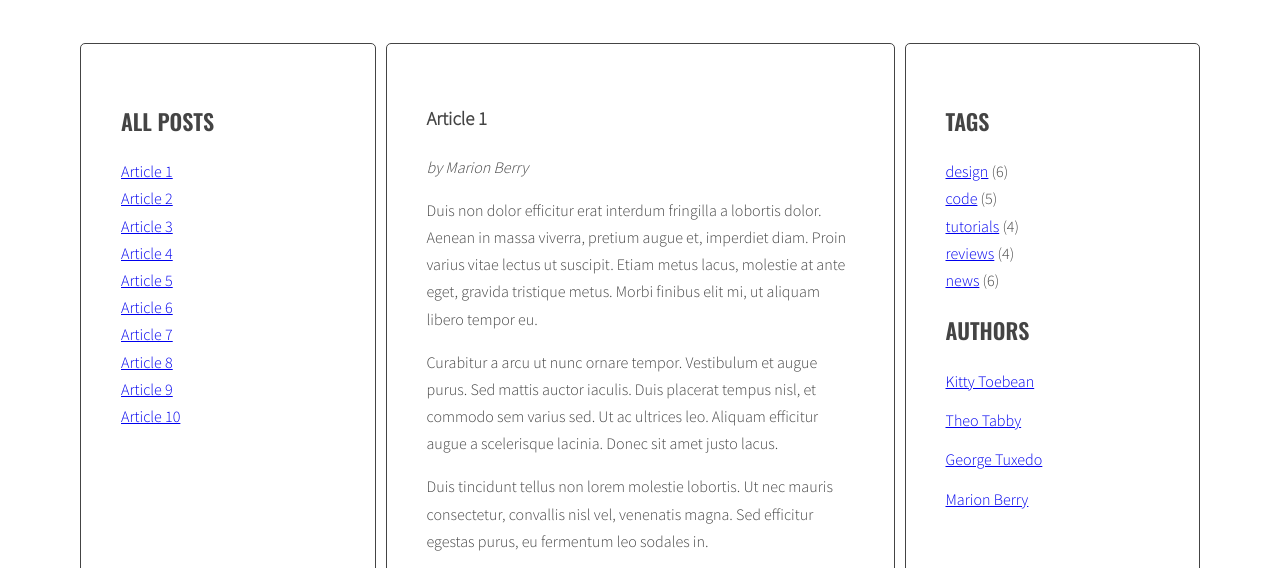
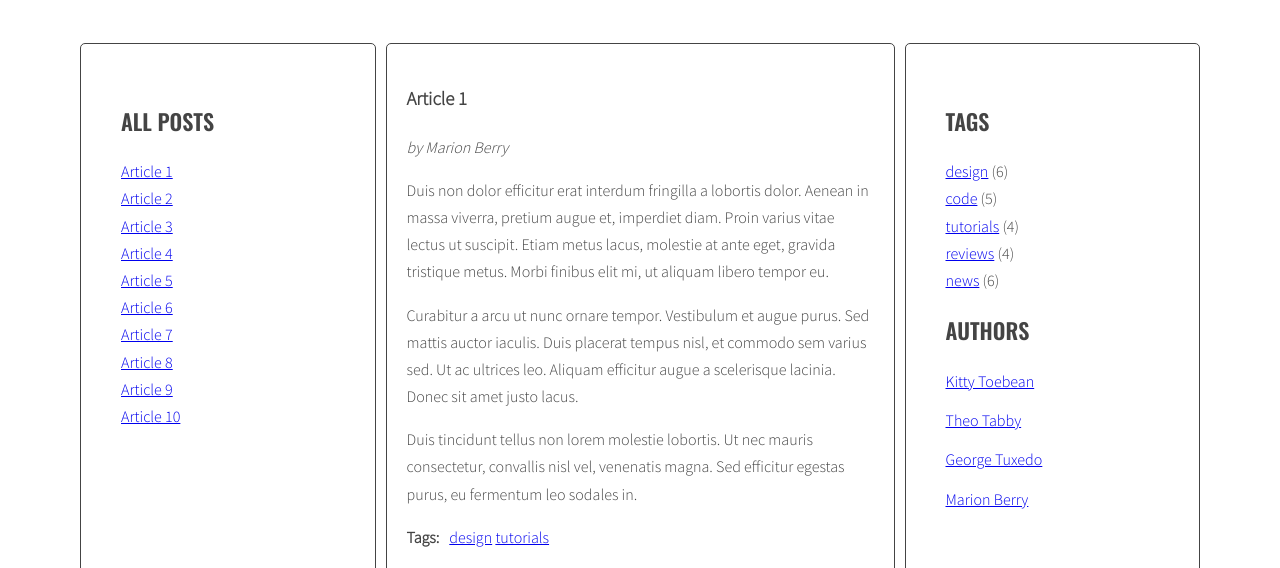
Before and after one commit to olimpiaspyra/javascript-blog, a website: page index.html in a window 1280 px wide. Shown: the part 200-768 px from the top of the page. Drawn offline with nearby package versions, Linux system fonts and the light colour scheme.

Commit message:
Add transition for article

```diff
--- a/sass/style.scss
+++ b/sass/style.scss
@@ -109,11 +109,21 @@ body {
 
 /* Post */
 
+.posts {
+    position: relative;
+}
+
 .post {
-    display: none;
+    opacity: 0;
 
     &.active {
-        display: block;
+        opacity: 1;
+        transition: 1.s;
+        position: absolute;
+        z-index: 1;
+        top: 20px;
+        left: 20px;
+        padding-right: 20px;
     }
 }
 
```
Also changed, not shown: css/style.css, 1 other file.
